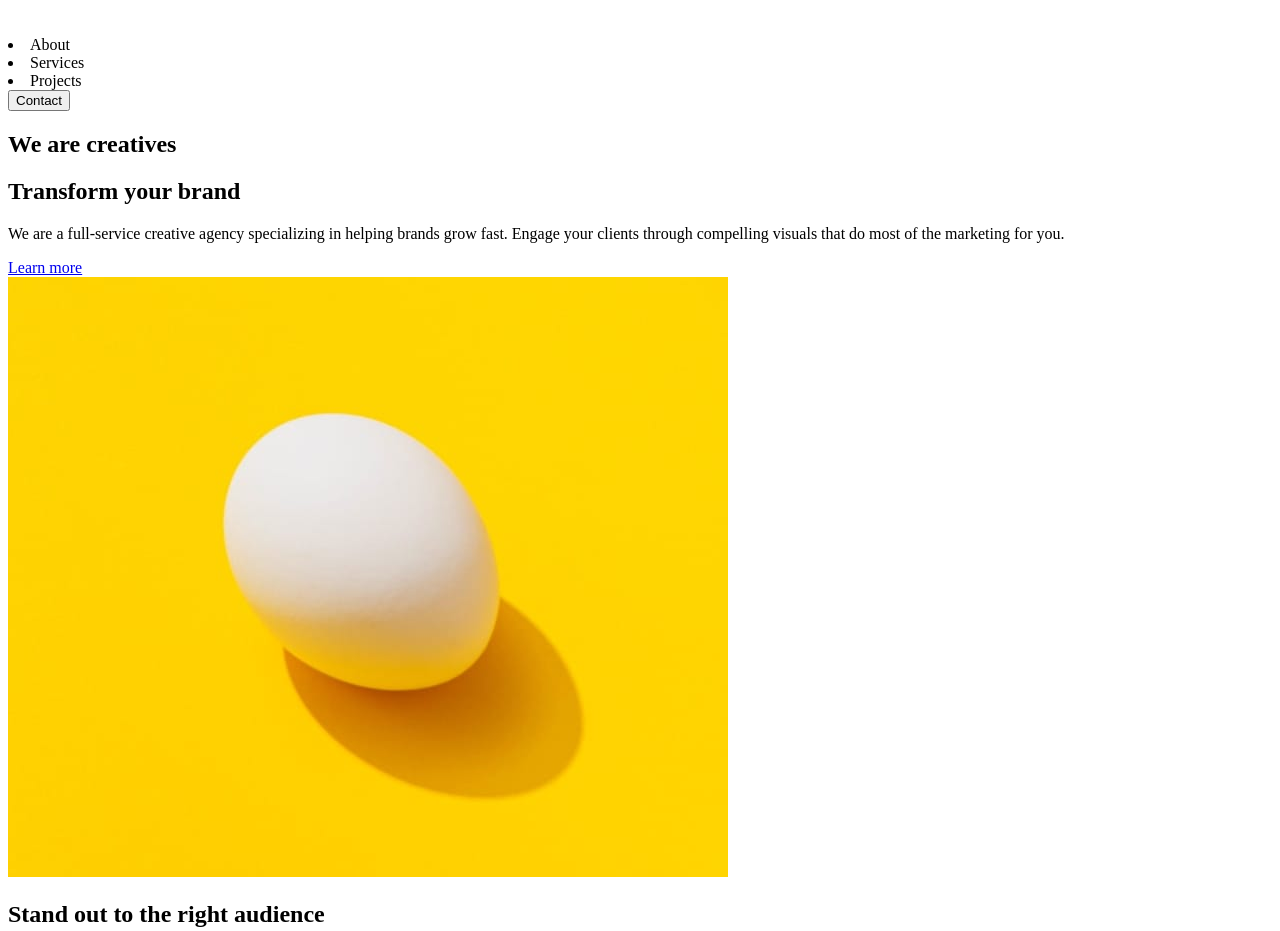
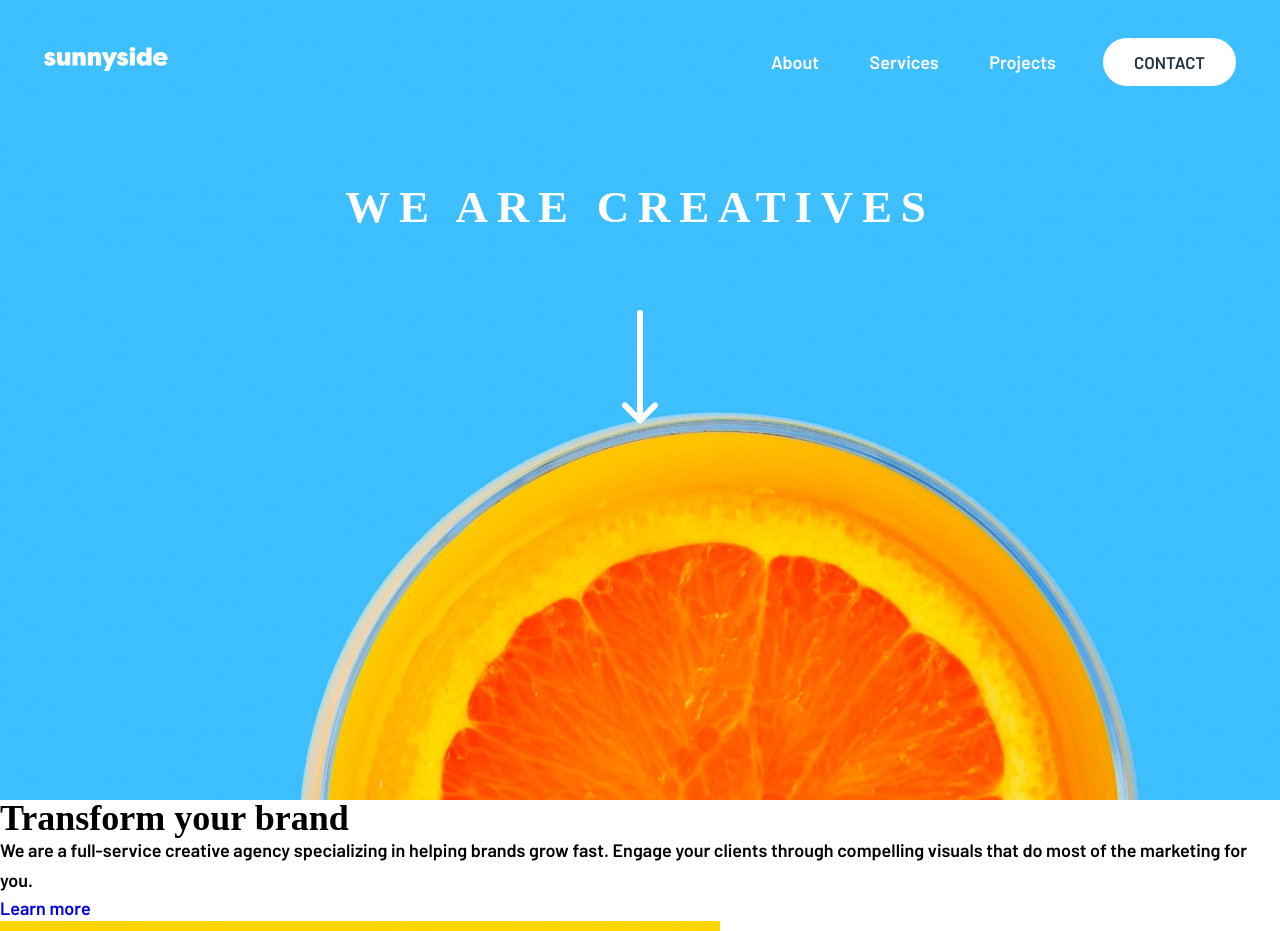
Before and after one commit to rmzvr/sunnyside-agency-landing-page, a website: page index.html in a window 1280 px wide. Shown: the top 931 px of the page. Drawn offline with nearby package versions, Linux system fonts and the light colour scheme; files that its build step writes are made by us from their sources; a web font is replaced by a local one.

Commit message:
Create header, intro section

```diff
--- a/index.html
+++ b/index.html
@@ -12,17 +12,24 @@
 <body>
   <main>
     <header class="header">
-      <object data="/images/logo.svg" type="image/svg+xml"></object>
+      <a href="#">
+        <img src="/images/logo.svg" alt="logo">
+      </a>
       <nav class="nav">
-        <li>About</li>
-        <li>Services</li>
-        <li>Projects</li>
+        <ul class="nav__items">
+          <li class="nav__item">About</li>
+          <li class="nav__item">Services</li>
+          <li class="nav__item">Projects</li>
+        </ul>
       </nav>
-      <button type="button">Contact</button>
+      <button class="btn" type="button">Contact</button>
     </header>
 
     <section class="intro">
       <h1 class="intro__title">We are creatives</h1>
+      <a href="#">
+        <img src="/images/icon-arrow-down.svg" alt="">
+      </a>
     </section>
 
     <div class="gallery">
--- a/src/styles/base/_font-face.scss
+++ b/src/styles/base/_font-face.scss
@@ -1,20 +1,20 @@
 @font-face {
     font-family: "barlow";
-    src: url(/src/fonts/barlow/Barlow-SemiBold.ttf);
+    src: url(/fonts/barlow/Barlow-SemiBold.ttf);
     font-weight: 600;
     font-style: normal;
 }
 
 @font-face {
     font-family: "fraunces";
-    src: url(/src/fonts/fraunces/Fraunces_9pt_Soft-Bold.ttf);
+    src: url(/fonts/fraunces/Fraunces_9pt_Soft-Bold.ttf);
     font-weight: 700;
     font-style: normal;
 }
 
 @font-face {
     font-family: "fraunces";
-    src: url(/src/fonts/fraunces/Fraunces_9pt_Soft-Bold.ttf);
+    src: url(/fonts/fraunces/Fraunces_9pt_Soft-Black.ttf);
     font-weight: 900;
     font-style: normal;
 }
--- a/src/styles/base/_typography.scss
+++ b/src/styles/base/_typography.scss
@@ -1,6 +1,6 @@
 @use 'font-face' as *;
 
-body {
+html {
     font-family: "barlow";
     font-size: var(--fs-400);
     font-weight: 600;
@@ -13,6 +13,15 @@ h1,
 h2,
 .h2 {
     font-family: "fraunces";
+    font-weight: 900;
+}
+
+h1,
+.h1,
+h2,
+.h2,
+button {
+    line-height: 1;
 }
 
 h1,
--- /dev/null
+++ b/src/styles/components/_buttons.scss
@@ -0,0 +1,12 @@
+.btn {
+    font-size: var(--fs-200);
+
+    padding: 0.89rem 1.72rem;
+    border-radius: 1.55rem;
+
+    text-transform: uppercase;
+    cursor: pointer;
+
+    color: var(--clr-neutral-200);
+    background-color: var(--clr-neutral-100);
+}
--- /dev/null
+++ b/src/styles/components/_header.scss
@@ -0,0 +1,11 @@
+.header {
+    height: 6.89rem;
+
+    position: relative;
+    z-index: 10;
+
+    display: flex;
+    align-items: center;
+
+    padding: 1.89em 2.44em;
+}
--- /dev/null
+++ b/src/styles/components/_index.scss
@@ -0,0 +1,4 @@
+@forward 'buttons';
+@forward 'header';
+@forward 'nav';
+@forward 'intro';
--- /dev/null
+++ b/src/styles/components/_intro.scss
@@ -0,0 +1,20 @@
+.intro {
+    height: 44.44rem;
+    text-align: center;
+
+    margin-top: -6.89em;
+
+    padding-top: calc(6.89em);
+
+    color: var(--clr-neutral-100);
+
+    background-image: url(/images/desktop/image-header.jpg);
+    background-repeat: no-repeat;
+    background-size: cover;
+}
+
+.intro__title {
+    text-transform: uppercase;
+    margin-top: 1.35em;
+    margin-bottom: 1.78em;
+}
--- /dev/null
+++ b/src/styles/components/_nav.scss
@@ -0,0 +1,15 @@
+.nav {
+    margin-left: auto;
+}
+
+.nav__items {
+    color: var(--clr-neutral-100);
+}
+
+.nav__item {
+    display: inline-block;
+
+    margin-right: 2.61em;
+
+    cursor: pointer;
+}
--- a/src/styles/main.scss
+++ b/src/styles/main.scss
@@ -0,0 +1,3 @@
+@use 'abstracts' as *;
+@use 'base' as *;
+@use 'components' as *;
--- a/src/styles/utilities/_container.scss
+++ b/src/styles/utilities/_container.scss
@@ -1,4 +1,4 @@
 .container {
     width: min(69.375rem, 90%);
-    margin: 0 auto;
+    margin: 0 auto;x
 }
```
